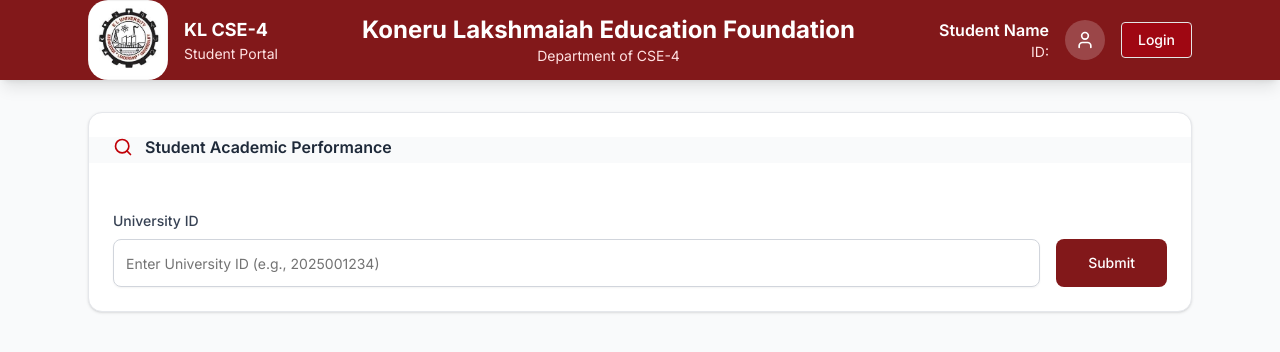
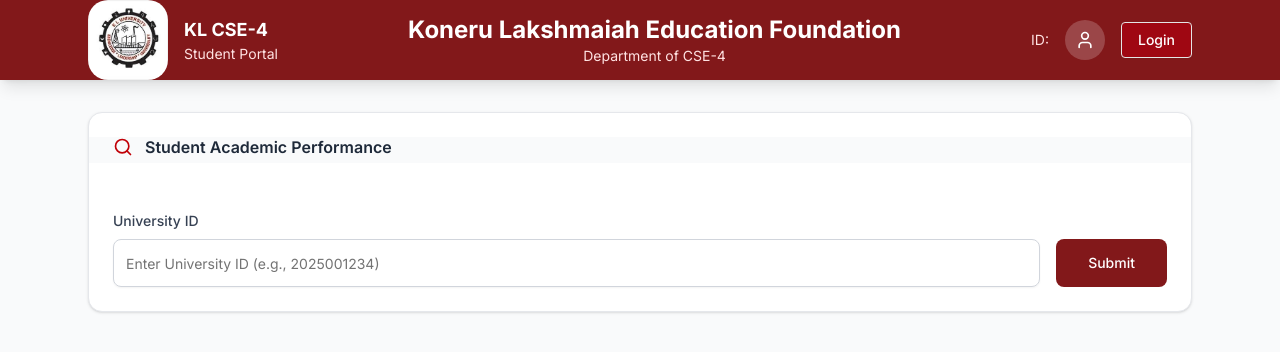
Before and after one commit to klu2300031699/kl_attendance, a Next.js app: page / in a window 1280 px wide. Shown: the top 352 px of the page. Built offline with nearby package versions, Linux system fonts and the light colour scheme.

Commit message:
Update student-portal.tsx

```diff
--- a/components/student-portal.tsx
+++ b/components/student-portal.tsx
@@ -758,7 +758,6 @@ const handleLogout = () => {
             </div>
             <div className="flex items-center space-x-4">
                             <div className="text-right">
-  <p className="text-white font-semibold">{studentName || 'Student Name'}</p>
   <p className="text-red-100 text-sm">ID: {displayedId}</p>
 </div>
               <div className="w-10 h-10 bg-white/20 rounded-full flex items-center justify-center">
```
